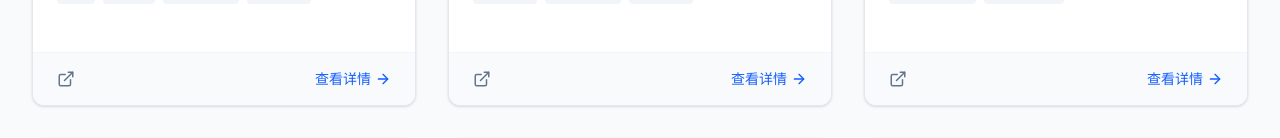
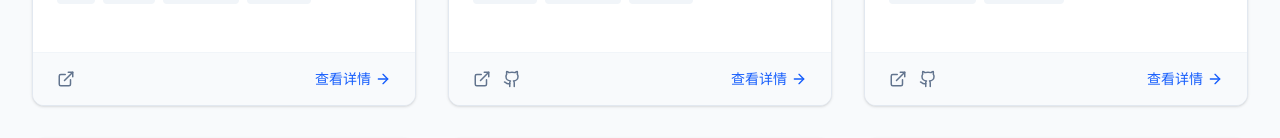
Before and after one commit to Qregret/portfolio, a Vue app: page /projects in a window 1280 px wide. Shown: the part 556-694 px from the top of the page. Built offline with nearby package versions, Linux system fonts and the light colour scheme.

Commit message:
Add GitHub links for Graph Enhanced System and ESP32 System

```diff
--- a/src/data/projects.ts
+++ b/src/data/projects.ts
@@ -46,6 +46,7 @@ export const projects: Project[] = [
     techStack: ["Python", "机器学习", "图增强模型", "候选召回", "排序模型", "数据预处理", "模型评估"],
     highlights: ["负责数据处理、候选站点生成、预测模型设计、接口封装和实验结果分析，重点优化 Top-K 候选中的 Top1 预测效果。"],
     demoUrl: "http://13.114.177.156/",
+    githubUrl: "https://github.com/Qregret/graph-enhanced-bus-prediction",
     cover: "/images/bus-alight-prediction/1.png",
     screenshots: [
       "/images/bus-alight-prediction/1.png",
@@ -68,6 +69,7 @@ export const projects: Project[] = [
     techStack: ["ESP32", "MQTT", "Spring Boot", "Vue", "RFID", "人脸识别 API", "WebSocket"],
     highlights: ["实现硬件端与后端的数据交互，完成认证流程、消息通信和座位状态展示。"],
     demoUrl: "http://13.213.88.162/",
+    githubUrl: "https://github.com/Qregret/esp32-intelligent-seating",
     cover: "/images/esp32-seat-cover.png",
     screenshots: [
       "/images/esp32-seat-1.png",
```
